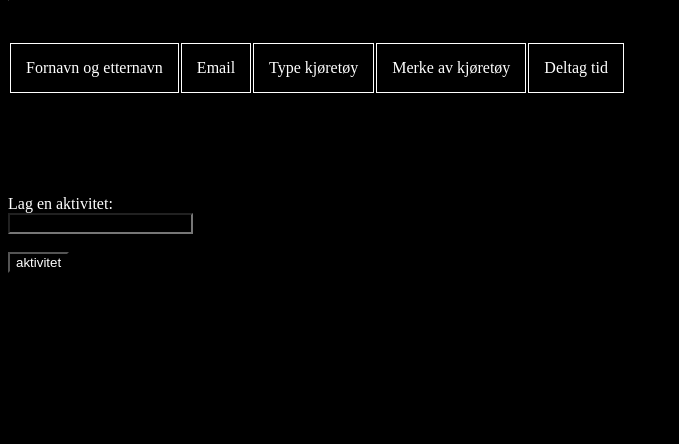
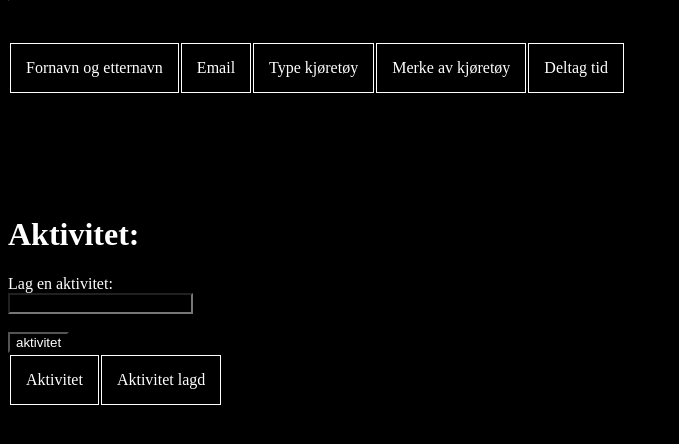
Before and after one commit to kimrobbin/bil_treff, a Flask app: page / in a window 1280 px wide. Shown: the part 328-772 px from the top of the page, without its empty margins (0-679 px from the left). Run offline with Flask 3, Linux system fonts and the light colour scheme; data that the repository does not hold is empty.

Commit message:
Fiksa kunne se aktiviteter

```diff
--- a/app.py
+++ b/app.py
@@ -45,15 +45,26 @@ app = Flask(__name__)
 
 @app.route('/')
 def index():
+    # Henter alle deltakere
     mycursor.execute("""
         SELECT contact_form.name, contact_form.email, vehicle.type, vehicle.brand, contact_form.date
         FROM contact_form
         JOIN vehicle ON contact_form.vehicle_id = vehicle.id
     """)
     deltagere = mycursor.fetchall()
-    return render_template("index.html", deltagere=deltagere)
 
+    # Henter alle aktiviteter
+    mycursor.execute("SELECT * FROM aktiviteter")
+    aktiviteter = mycursor.fetchall()
 
+    # senderer til index.html
+    return render_template("index.html", deltagere=deltagere, aktiviteter=aktiviteter)
+
+def get_activities():
+
+    return render_template("index.html", )
+
+# Regristreing logik
 @app.route('/submit', methods=['POST'])
 def submit_form():
     name = request.form.get('name')
@@ -81,16 +92,21 @@ def submit_form():
     return redirect(url_for('index'))
 
 
-@app.route('/aktiviteter', methods=['POST'])
+# Aktivitet logik
+
+@app.route('/aktivitet', methods=['POST'])
 def submit_activity():
     name = request.form.get('submit_aktivitet')
 
-    sql_statement = "INSERT INTO aktiviteter (name) VALUES (%s)"
-    mycursor.execute(sql_statement, name)
+    if name:
+        sql_statement = "INSERT INTO aktiviteter (name) VALUES (%s)"
+        mycursor.execute(sql_statement, (name,))
+        dbconn.commit()
 
-    dbconn.commit()
 
     return redirect(url_for('index'))
 
+
+
 if __name__ == '__main__':
     app.run(debug=True)
--- a/templates/index.html
+++ b/templates/index.html
@@ -33,7 +33,7 @@
     </form>
 
 
-    <table id="personer" >
+    <table id="personer">
         <tr>
             <td>Fornavn og etternavn</td>
             <td>Email</td>
@@ -52,17 +52,28 @@
 
         </tr>
         {% endfor %}
-
     </table>
 
 
+    <h1>Aktivitet: </h1>
         <form action="/aktivitet" method="POST">
             <label for="submit_aktivitet">Lag en aktivitet: </label><br>
             <input type="text" id="submit_aktivitet" name="submit_aktivitet">
             <br><br>
-
             <input type="submit" value="aktivitet">
         </form>
+
+    <table id="aktivitet">
+        <tr>
+            <td>Aktivitet</td>
+            <td>Aktivitet lagd</td>
+        </tr>
+        {% for aktivitet in aktiviteter %}
+        <tr>
+            <td> {{ aktivitet[1] }} </td>
+            <td> {{ aktivitet[2] }} </td>
+        </tr>
+        {% endfor %}
 
 </body>
 
```
Lines whose indentation alone changed are shown as unchanged.
